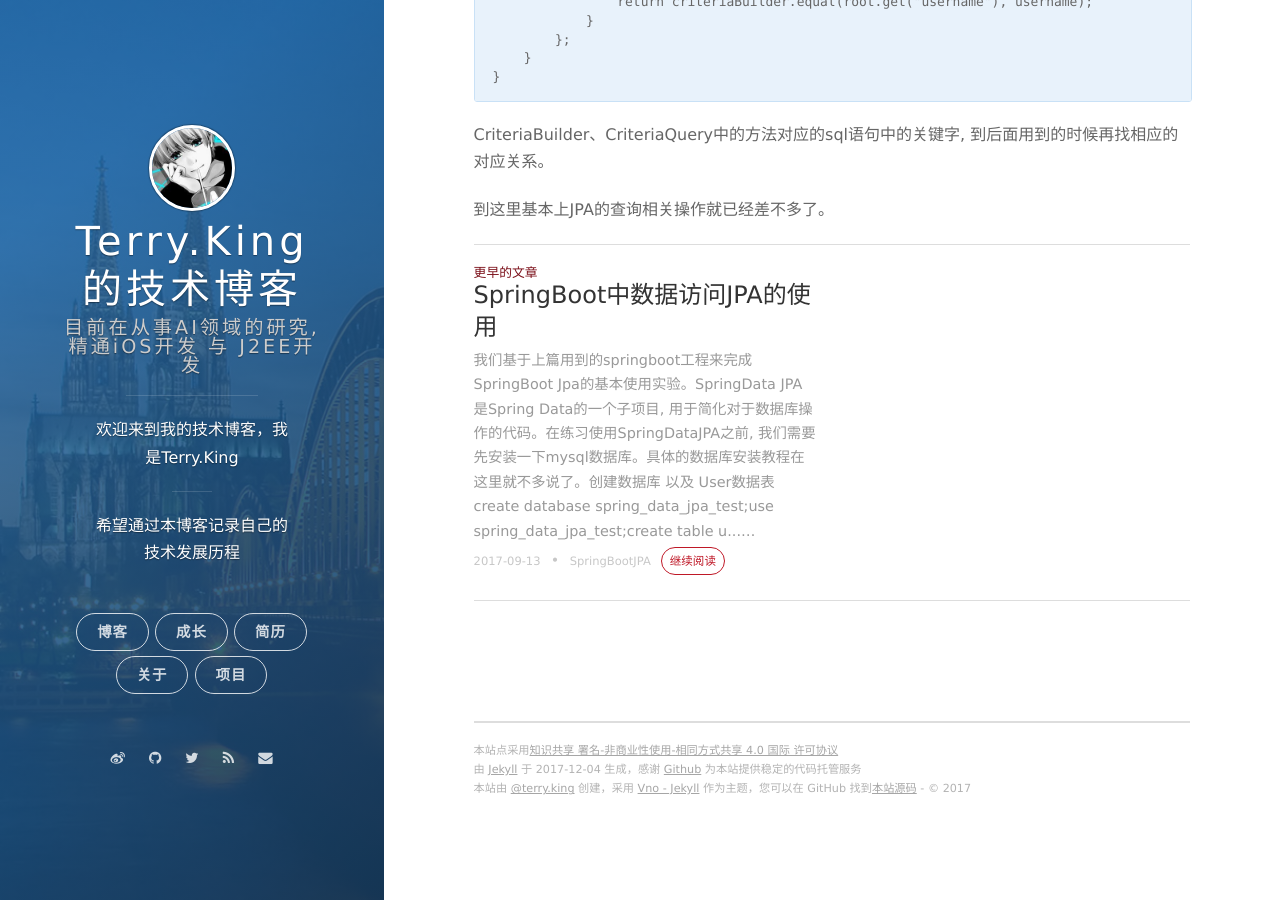
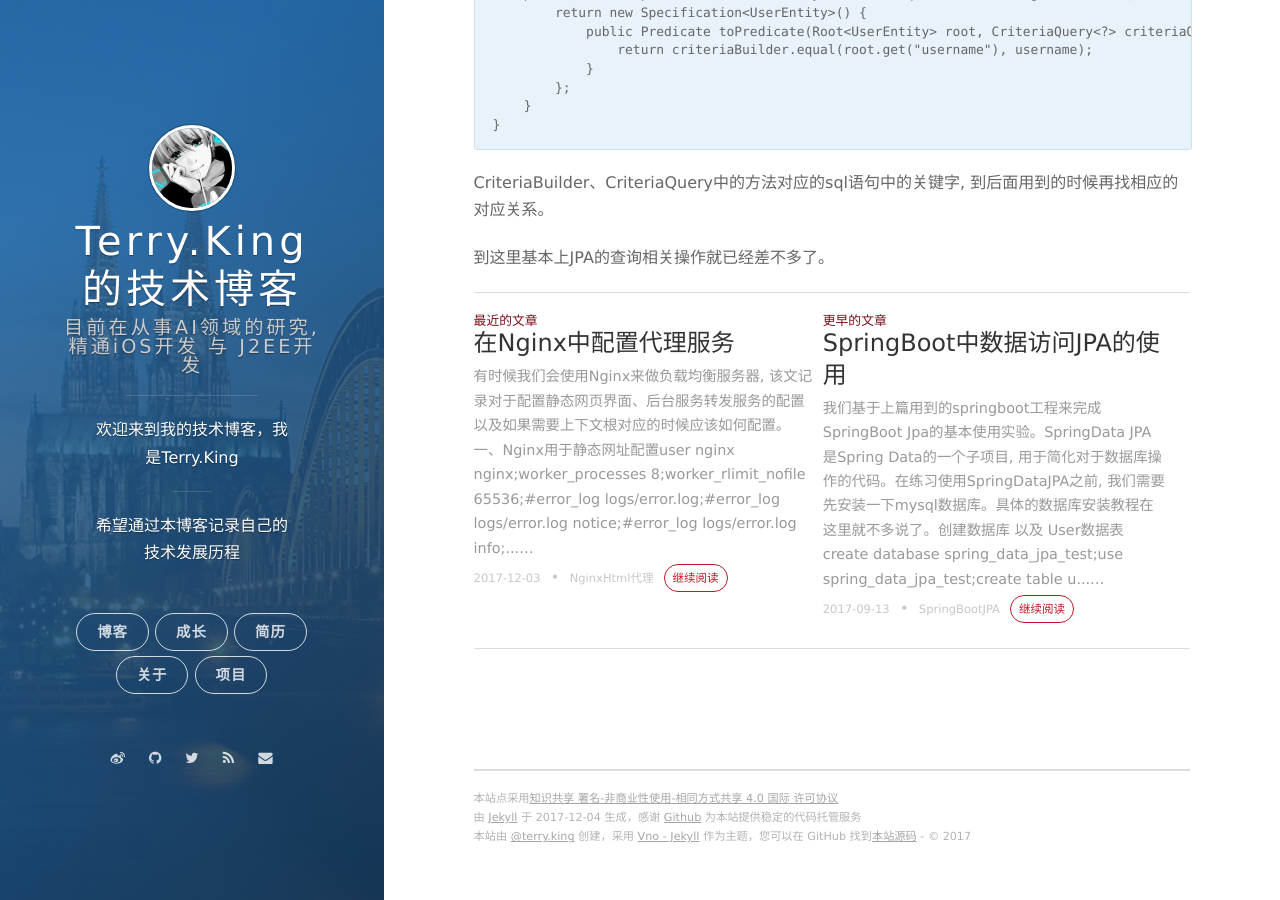
Before and after one commit to terryKing1992/terryKing1992.github.io, a Jekyll site: the page built from _posts/2017-09-14-spring-data-jpa-tutorial-advanced.md, in a window 1280 px wide and 900 px high, scrolled down 4103 px. Built offline with Jekyll 4.4.1, drawn with Linux system fonts in a browser that asks for light colours; nearby versions of some CDN libraries; comment, search, counter and statistics services are not loaded; some of the changed text lies outside the part shown.

Commit message:
nginx配置记录

```diff
--- /dev/null
+++ b/_posts/2017-12-03-nginx-static-page-config.md
@@ -0,0 +1,78 @@
+---
+layout: post
+title: 在Nginx中配置代理服务
+date: 2017-12-03 21:30:00
+tags: [Nginx, Html, 代理]
+---
+
+有时候我们会使用Nginx来做负载均衡服务器, 该文记录对于配置静态网页界面、后台服务转发服务的配置以及如果需要上下文根对应的时候应该如何配置。
+
+### 一、Nginx用于静态网址配置
+
+	user  nginx nginx;
+	worker_processes  8;
+	worker_rlimit_nofile 65536;
+	#error_log  logs/error.log;
+	#error_log  logs/error.log  notice;
+	#error_log  logs/error.log  info;
+
+	#pid        logs/nginx.pid;
+
+
+	events {
+	    worker_connections  65536;
+	}
+
+
+	http {
+	    include       mime.types;
+	    default_type  application/octet-stream;
+
+	    log_format  main  '$remote_addr [$time_local] $upstream_addr $upstream_status $upstream_response_time "$request" $status $body_bytes_sent "$http_referer" "$http_user_agent"';
+	    log_format cachelog '$time_local - $upstream_cache_status - Cache-Control:$upstream_http_cache_control - $request($status) - ';
+
+	    access_log  logs/access.log  main;
+
+	    sendfile        on;
+	    tcp_nopush     on;
+	    proxy_ignore_client_abort on;
+
+	    keepalive_timeout  65;
+	    #keepalive_timeout  1000;
+	    charset utf-8;
+	    gzip on;
+	    gzip_min_length 10k;
+	    gzip_buffers 4 16k;
+	    gzip_comp_level 2;
+	    gzip_types text/plain text/javascript application/javascript application/x-javascript text/css  application/xml application/octet-stream;
+	    gzip_vary on;
+
+	    server {
+			#被监听的端口号和网址
+	        listen       80;
+	        server_name  xxxxx;
+
+	        #charset koi8-r;
+
+	        access_log  logs/test_access.log  main;
+
+	        location /functions {
+	        	#这个地方指定被访问的文件夹位置, servless目录下面有一个functions目录存放的资源
+	            root   /data/servless;
+	            index  index.html index.htm;
+	        }
+
+	        error_page   500 502 503 504  /50x.html;
+	        location = /50x.html {
+	            root   html;
+	        }
+
+	        location ~ .*\.(gif|jpg|jpeg|png|bmp|swf|css|js)$ {
+	        	# 对于一些资源的访问, 因为有时候由于配置的问题, js文件需要访问nginx主机下的, 所以使用该配置, 将资源访问配置正确, 否则会出现404错误造成的界面无法正常显示
+	        	root /data/servless/functions;
+	        	expires 30d;
+	        }
+	    }
+	}
+
+### 对于动态Restful接口的代理配置
```
Also changed, not shown: _posts/2017-09-14-spring-data-jpa-tutorial-advanced.md (+1 -1 lines).
